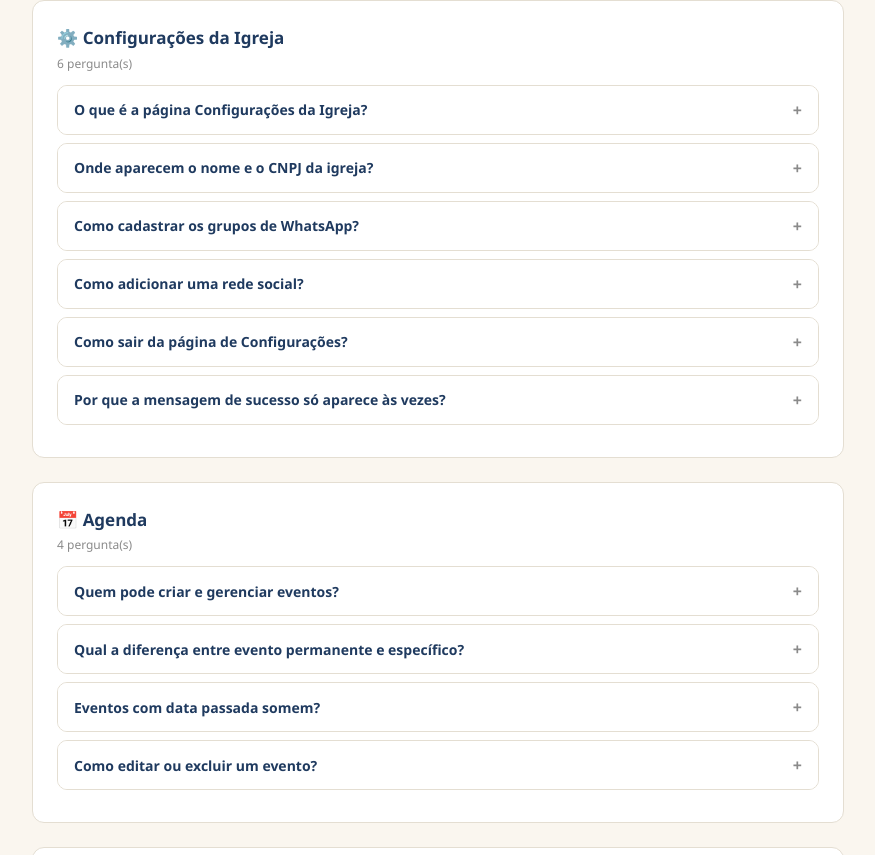
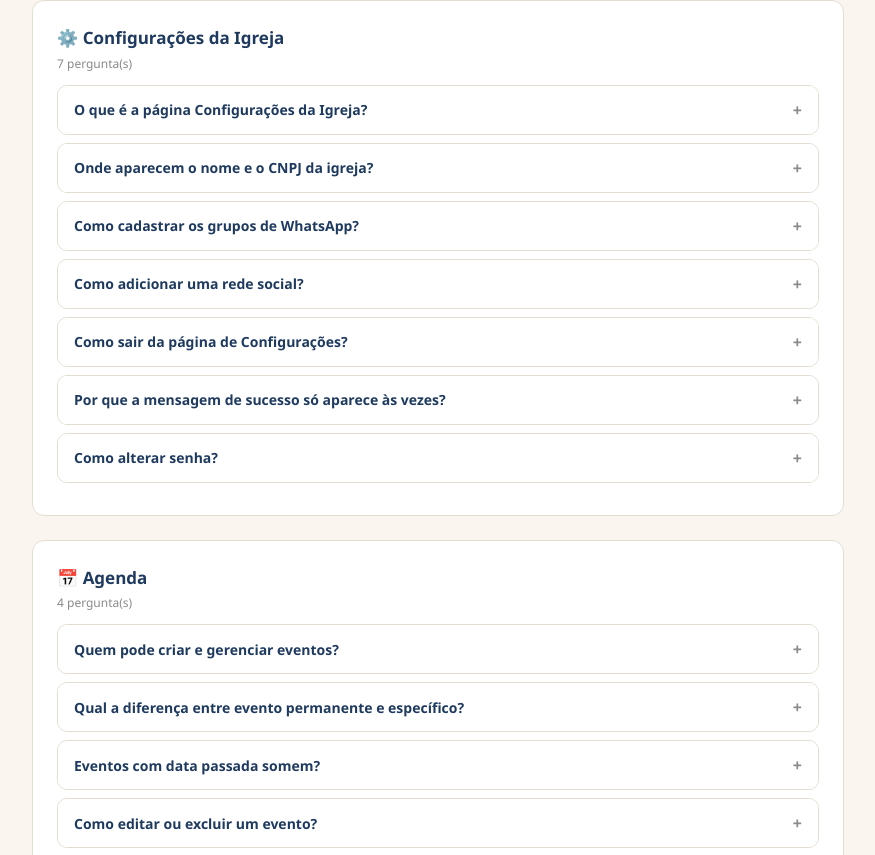
Before and after one commit to Jorgevan-SAJ/berit, a Next.js app: page /ajuda in a window 1280 px wide. Shown: the part 2050-2905 px from the top of the page, without its empty margins (202-1077 px from the left). Built offline with nearby package versions, Linux system fonts and the light colour scheme.

Commit message:
Update page.js

```diff
--- a/app/ajuda/page.js
+++ b/app/ajuda/page.js
@@ -53,6 +53,7 @@ const SECOES = [
       { p: 'Como adicionar uma rede social?', r: 'Escolha a rede na lista (Instagram, Facebook, YouTube, TikTok, X ou Outra), cole o link e clique em "Adicionar". Cada rede aparece com uma etiqueta colorida e um botão "Remover" ao lado. Clique em "Remover" para tirar uma rede da lista.' },
       { p: 'Como sair da página de Configurações?', r: 'Use o botão "Voltar" no topo da página ou aguarde: após salvar com sucesso, a página retorna sozinha à Área da Igreja.' },
       { p: 'Por que a mensagem de sucesso só aparece às vezes?', r: 'A mensagem verde só é exibida quando o banco confirma a gravação. Se a alteração for recusada por permissão, a tela mostra o erro em vermelho e nenhum dado é salvo — assim você nunca fica com a impressão de que salvou sem ter salvo.' },
+      { p: 'Como alterar senha?', r: "Se você esqueceu sua senha, na área de acesso informe o e-mail e clique em 'Esqueci a senha'. Se você lembra a senha e deseja alterá-la, vá em Configurações da Igreja e procure a opção Alteração de Senha." },
     ],
   },
   {
```
